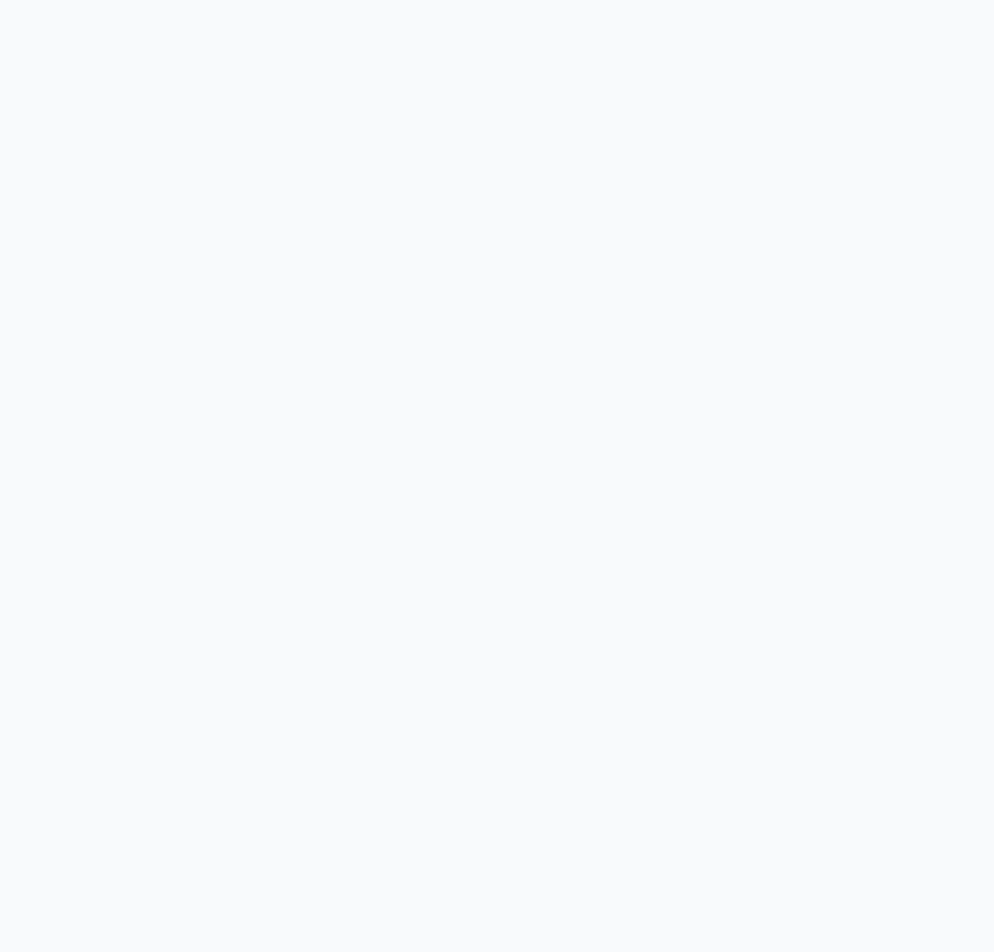
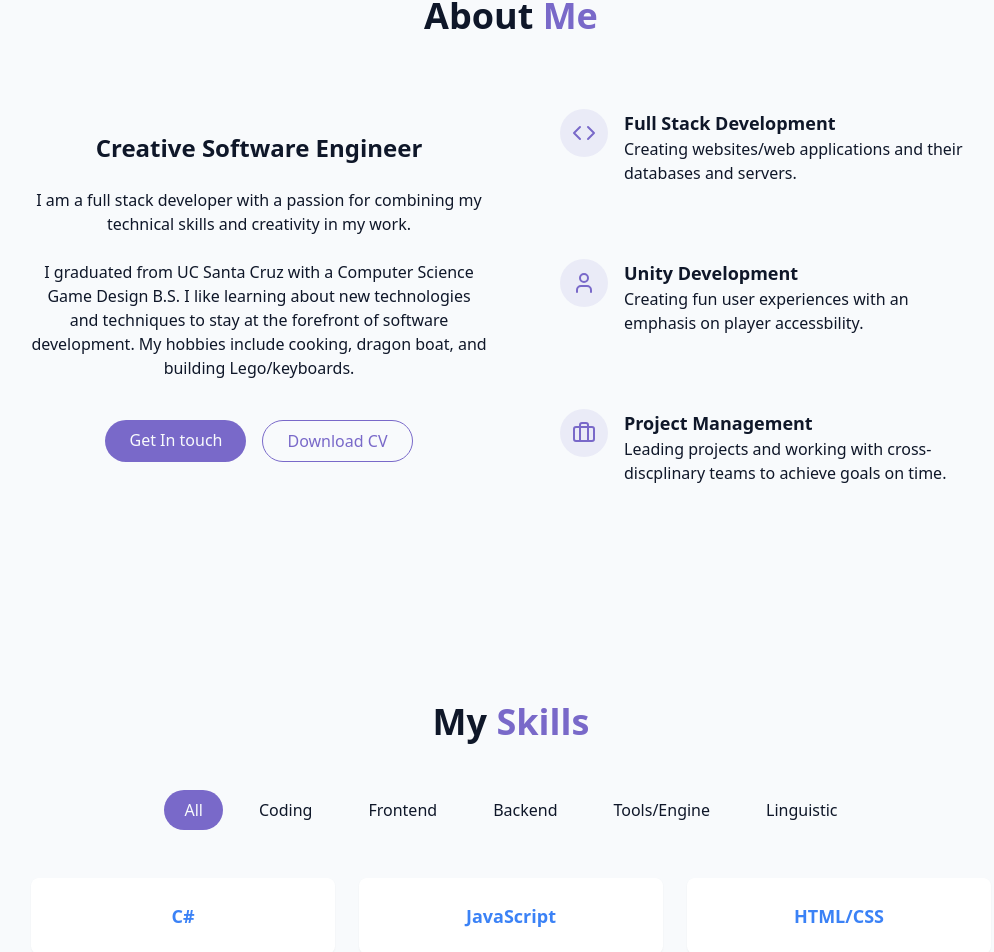
Before and after one commit to Jarrettsmao/Portfolio-React, a React (Vite) app: page / in a window 1280 px wide. Shown: the part 900-1852 px from the top of the page, without its empty margins (129-1123 px from the left). Before the commit the page ends 800 px from the top, so only its background shows below. Built offline with nearby package versions, Linux system fonts and the light colour scheme.

Commit message:
added skills section

```diff
--- a/src/components/AboutMe.tsx
+++ /dev/null
@@ -1,3 +0,0 @@
-export const AboutMe = () => {
-    return <section></section>;
-}
--- /dev/null
+++ b/src/components/AboutSection.tsx
@@ -0,0 +1,79 @@
+import { Briefcase, Code, User } from "lucide-react"
+
+export const AboutSection = () => {
+    return (
+        <section id="about" className="py-24 px-4 relative">
+            {" "}
+            <div className="container mx-auto max-w-5xl">
+                <h2 className="text-3xl md:text-4xl font-bold mb-12 text-center">
+                    About <span className="text-primary">Me</span>
+                </h2>
+
+                <div className="grid grid-cols-1 md:grid-cols-2 gap-12 items-center">
+                    <div className="space-y-6">
+                        <h3 className="text-2xl font-semibold text-center">Creative Software Engineer</h3>
+
+                        <p className="text-muted-foreground text-center">
+                            I am a full stack developer with a passion for combining my technical skills and creativity in my work.
+                        </p>
+
+                        <p className="text-muted-foreground text-center">
+                            I graduated from UC Santa Cruz with a Computer Science Game Design B.S.
+                            I like learning about new technologies and techniques to stay at the forefront of software development.
+                            My hobbies include cooking, dragon boat, and building Lego/keyboards.
+                        </p>
+
+                        <div className="flex flex-col sm: flex-row gap-4 pt-4 justify-center">
+                            <a href="#contact" className="cosmic-button">
+                                {" "}
+                                Get In touch
+                            </a>
+
+                            <a href="/Jarrett-Mao_Resume.pdf" className="primary-button">
+                                {" "}
+                                Download CV
+                            </a>
+                        </div>
+                    </div>
+
+                    <div className="grid grid-cols-1 gap-6">
+                        <div className="gradient-border p-6 card-hover">
+                            <div className="flex items-start gap-4">
+                                <div className="p-3 rounded-full bg-primary/10">
+                                    <Code className="h-6 w-6 text-primary" />
+                                </div>
+                                <div className="text-left">
+                                    <h4 className="font-semibold text-lg">Full Stack Development</h4>
+                                    <p className="text-muted-foreground">Creating websites/web applications and their databases and servers.</p>
+                                </div>
+                            </div>
+                        </div>
+                        <div className="gradient-border p-6 card-hover">
+                            <div className="flex items-start gap-4">
+                                <div className="p-3 rounded-full bg-primary/10">
+                                    <User className="h-6 w-6 text-primary" />
+                                </div>
+                                <div className="text-left">
+                                    <h4 className="font-semibold text-lg">Unity Development</h4>
+                                    <p className="text-muted-foreground">Creating fun user experiences with an emphasis on player accessbility.</p>
+                                </div>
+                            </div>
+                        </div>
+                        <div className="gradient-border p-6 card-hover">
+                            <div className="flex items-start gap-4">
+                                <div className="p-3 rounded-full bg-primary/10">
+                                    <Briefcase className="h-6 w-6 text-primary" />
+                                </div>
+                                <div className="text-left">
+                                    <h4 className="font-semibold text-lg">Project Management</h4>
+                                    <p className="text-muted-foreground">Leading projects and working with cross-discplinary teams to achieve goals on time.</p>
+                                </div>
+                            </div>
+                        </div>
+                    </div>
+                </div>
+            </div>
+        </section>
+
+    )
+}
--- a/src/components/NavBar.tsx
+++ b/src/components/NavBar.tsx
@@ -17,7 +17,7 @@
 
     useEffect(() => {
         const handleScroll = () => {
-            setIsScrolled(window.screenY > 10) //if you scroll out of the nav bar set if the height is >10
+            setIsScrolled(window.pageYOffset > 10) //if you scroll out of the nav bar set if the height is >10
         }
 
         window.addEventListener("scroll", handleScroll)
@@ -27,9 +27,9 @@
     return (
         <nav className={cn(
             "fixed w-full z-40 transition-all duration-300",
-            isScrolled ? "py-3 bg-background/80 backdrop-blue-md shadow-xs" : "py-5"
-        )}
-         >
+            isScrolled ? "py-3 bg-background/95 backdrop-blue-md shadow-xs" : "py-5"
+            )}
+        >
             <div className="container flex items-center justify-between">
                 <a
                     className="text-xl font-bold text-primary flex items-center"
--- /dev/null
+++ b/src/components/SkillsSection.tsx
@@ -0,0 +1,119 @@
+import { useState } from "react";
+import { cn } from "../lib/utils";
+
+const skills = [
+    {name: "C#", category: "coding"},
+    {name: "JavaScript", category: "coding"},
+    {name: "HTML/CSS", category: "coding"},
+    {name: "Python", category: "coding"},
+    {name: "C++", category: "coding"},
+    {name: "Java", category: "coding"},
+
+
+    {name: "TypeScript", category: "frontend"},
+    {name: "React", category: "frontend"},
+    {name: "Tailwind CSS", category: "frontend"},
+
+    {name: ".NET", category: "backend"},
+    {name: "MongoDB", category: "backend"},
+    {name: "SQL", category: "backend"},
+    {name: "AWS", category: "backend"},
+
+    {name: "Unity", category: "tools/engine"},
+    {name: "Git", category: "tools/engine"},
+    {name: "Jira", category: "tools/engine"},
+    {name: "Microsoft Projects", category: "tools/engine"},
+
+    {name: "Cantonese (Native)", category: "linguistic"},
+    {name: "Mandarin (Fluent)", category: "linguistic"},
+];
+
+// test skills for use with percentage bars
+// const skills = [
+//     {name: "C#", level: 80, category: "coding"},
+//     {name: "Cantonese", level: 70, category: "linguistic"},
+// ]
+
+const categories = ["all", "coding", "frontend", "backend", "tools/engine", "linguistic"]
+
+const categoryColors = {
+  "coding": "#3b82f6", // Blue in hex
+  "linguistic": "#10b981", // Green in RGB
+  "frontend": "#9a61feff", // Purple in HSL
+  "backend": "#ff3333ff", // Red in hex
+  "tools/engine": "#f59e0b", // Yellow in HSL
+};
+
+export const SkillsSection = () => {
+    const [activeCategory, setActiveCategory] = useState("all");
+
+    const filteredSkills = skills.filter(
+        (skill) => activeCategory === "all" || skill.category === activeCategory
+    );
+    return (
+    <section
+        id="skills"
+        className="py-24 px-4 relative bg-secondary/30"
+    >
+        <div className="container mx-auto max-w-5xl">
+            <h2 className="text-3xl md:text-4xl font-bold mb-12 text-center">
+                My <span className="text-primary"> Skills</span>
+            </h2>
+
+            <div className="flex flex-wrap justify-center gap-4 mb-12">
+                {categories.map((category, key) => (
+                    <button
+                        key={key}
+                        onClick={() => setActiveCategory(category)}
+                        className={cn(
+                            "px-5 py-2 rounded-full transition-colors duration-300 capitalize",
+                            activeCategory === category
+                            ? "bg-primary text-primary-foreground"
+                            : "bg-secondary/70 text-foreground hover:bd-secondary "
+                        )}
+                    >
+                        {category}
+                    </button>
+                ))}
+            </div>
+
+            <div className="grid grid-cols-1 sm:grid-cols-2 lg:grid-cols-3 gap-6 justify-center">
+                {filteredSkills.map((skill, key) => (
+                    <div
+                        key={key}
+                        className="bg-card p-6 rounded-lg shadow-xs card-hover flex flex-col justify-center items-center"
+                    >
+                        <h3
+                            className="font-semibold text-lg"
+                            style={{ color: categoryColors[skill.category] }}
+                        >
+                            {skill.name}</h3>
+                        <div
+                            className="bg-primary animate-[grow_1.5s_ease-out]"
+                        />
+
+
+                        {/* used to show the percentage bars */}
+
+                        {/* <div className="text-left mb-4">
+                            <h3 className="font-semibold text-lg">{skill.name}</h3>
+                        </div>
+                        <div className="w-full bg-secondary/50 h-2 rounded-full overflow-hidden">
+                            <div
+                                className="bg-primary h-2 rounded-full origin-left animate-[grow_1.5s_ease-out]"
+                                style={{width: skill.level + "%"}}
+                            />
+                        </div>
+
+                        <div className="text-right mt-1">
+                            <span className="text-sm text-muted-foreground">{skill.level}%</span>
+                        </div> */}
+                    </div>
+                ))}
+            </div>
+        </div>
+
+    </section>
+
+    )
+};
--- a/src/index.css
+++ b/src/index.css
@@ -144,6 +144,12 @@
     hover:scale-105 active:scale-95;
 }
 
+@utility primary-button {
+  @apply px-6 py-2 rounded-full border border-primary text-primary
+  hover:bg-primary/10 transition-colors duration-300
+  hover:scale-105 active:scale-95;
+}
+
 @utility star {
   @apply absolute rounded-full bg-white;
   box-shadow: 0 0 10px 2px rgba(255, 255, 255, 0.4);
--- a/src/pages/Home.tsx
+++ b/src/pages/Home.tsx
@@ -2,7 +2,8 @@
 import { StarBackground } from '../components/StarBackground'
 import { NavBar } from "../components/NavBar";
 import { PersonalSection } from "../components/PersonalSection";
-import { AboutMe } from "../components/AboutMe";
+import { AboutSection } from "../components/AboutSection";
+import { SkillsSection } from "../components/SkillsSection";
 
 export const Home = () => {
     return <div className="min-h-screen bg-background text-foreground overflow-x-hidden">
@@ -15,7 +16,8 @@
         {/* Main Content */}
         <main>
             <PersonalSection />
-            <AboutMe />
+            <AboutSection />
+            <SkillsSection />
         </main>
 
         {/* Footer */}
```
Also changed, not shown: 1 other file (tests, documents, lock files or other folders).
